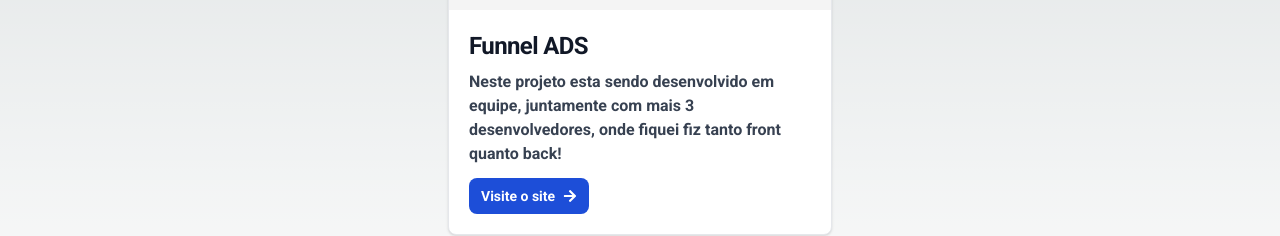
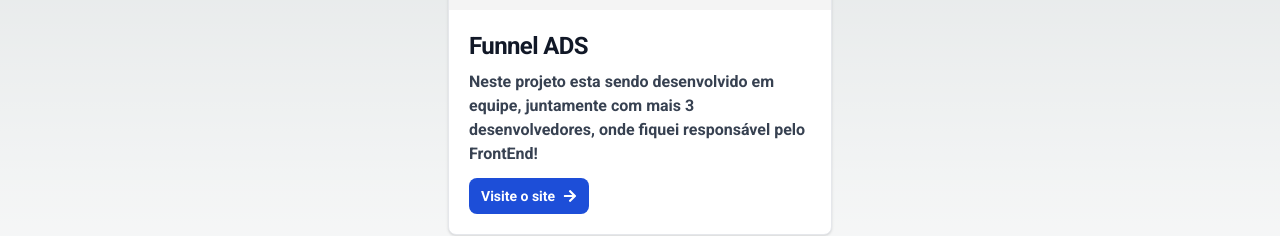
Before and after one commit to EmanoelSaraiva/portifolio, a Next.js app: page /projects in a window 1280 px wide. Shown: the part 376-612 px from the top of the page. Built offline with nearby package versions, Linux system fonts and the light colour scheme.

Commit message:
correct ortograf

```diff
--- a/src/pages/projects.tsx
+++ b/src/pages/projects.tsx
@@ -17,7 +17,7 @@ export default function Projects() {
 
       <CardProject
         title="Funnel ADS"
-        description="Neste projeto esta sendo desenvolvido em equipe, juntamente com mais 3 desenvolvedores, onde fiquei fiz tanto front quanto back!"
+        description="Neste projeto esta sendo desenvolvido em equipe, juntamente com mais 3 desenvolvedores, onde fiquei responsável pelo FrontEnd!"
         url="https://funnel-ads.vercel.app/"
       >
         <Image
```
